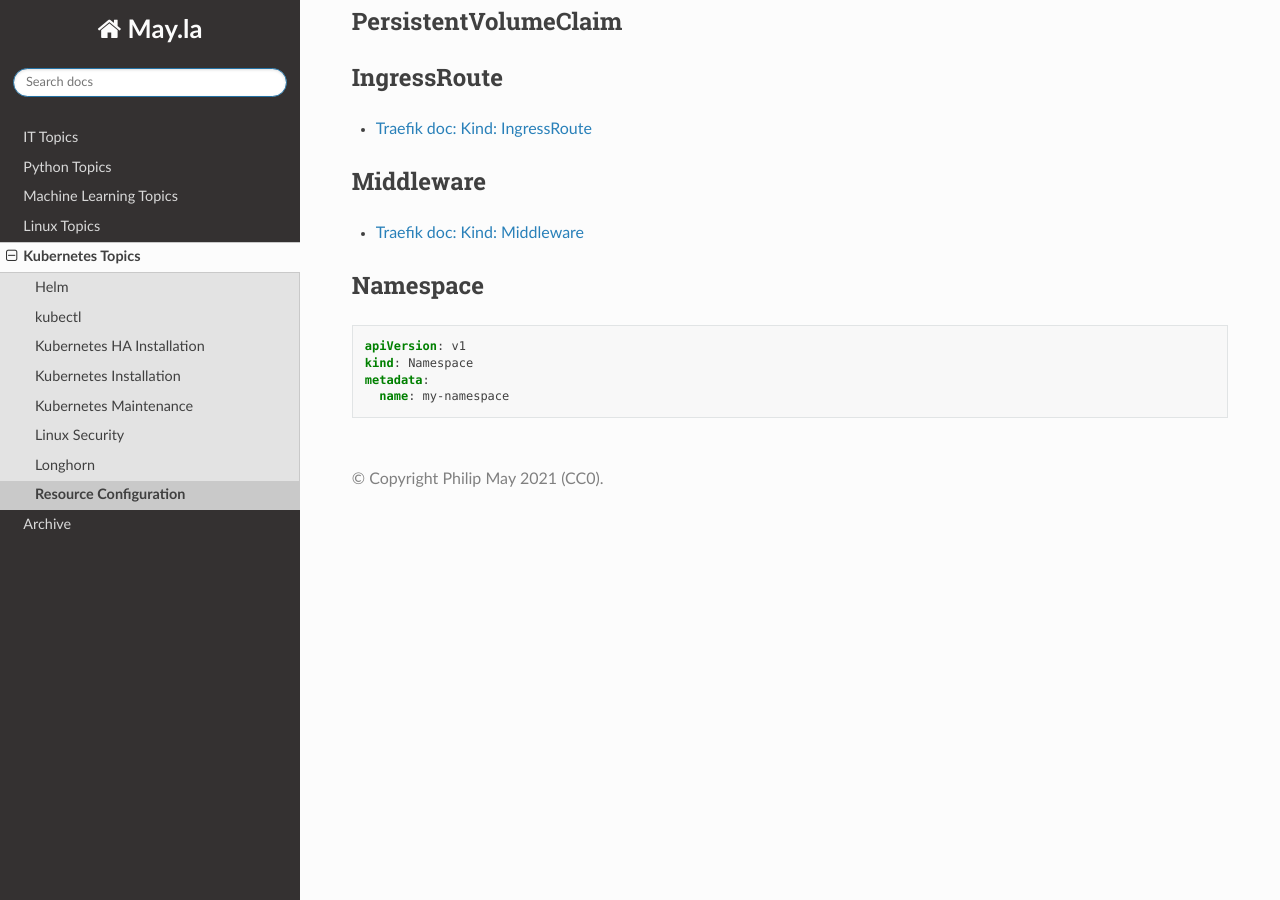
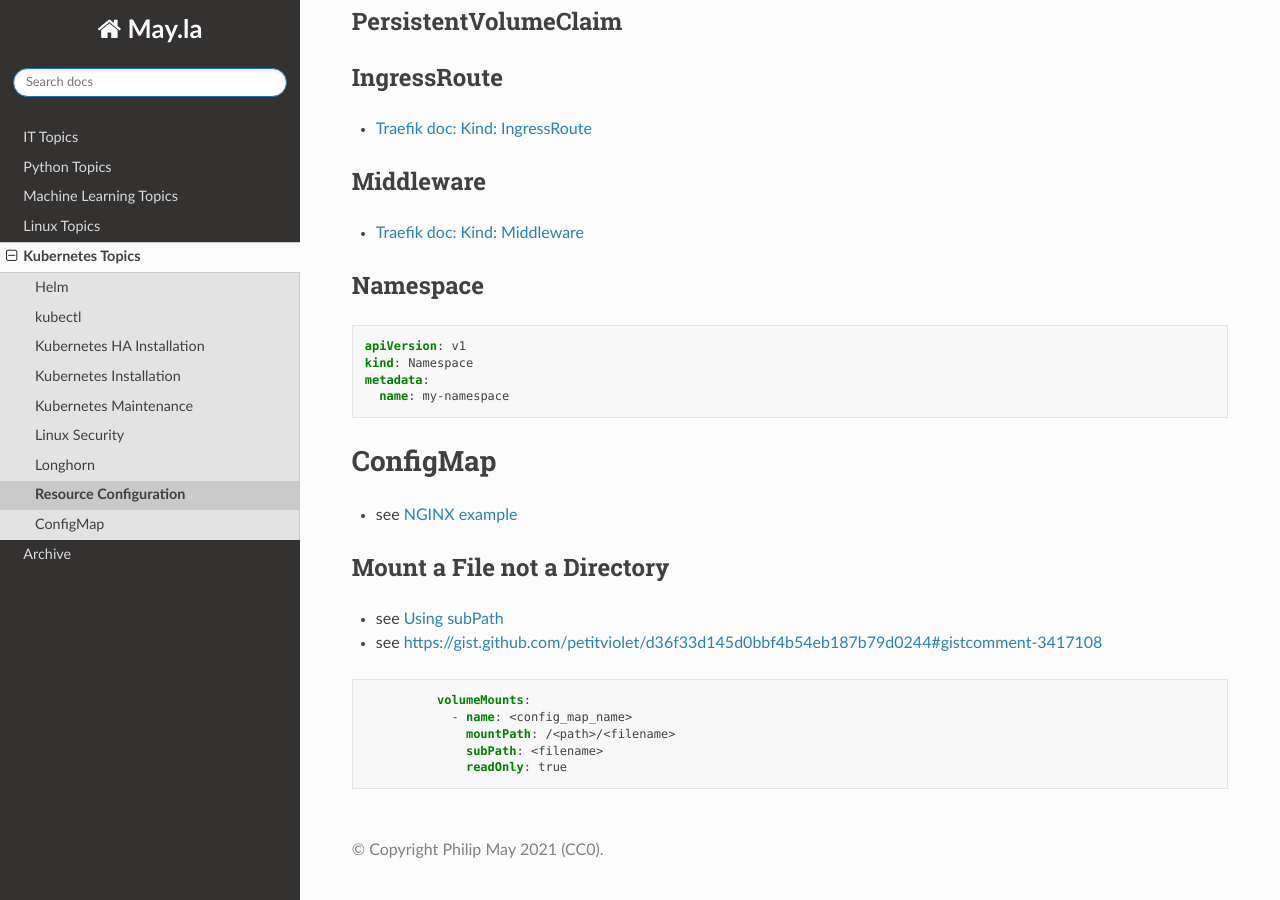
Before and after one commit to PhilipMay/May.la, a Sphinx documentation site: the page built from source/k8s/resource-config.md, in a window 1280 px wide and 900 px high, scrolled down 1287 px. Built offline with Sphinx 7.4.7 and the Read the Docs theme 2.0.0, drawn with Linux system fonts in a browser that asks for light colours.

Commit message:
add config map

````diff
--- a/source/k8s/resource-config.md
+++ b/source/k8s/resource-config.md
@@ -71,3 +71,17 @@ kind: Namespace
 metadata:
   name: my-namespace
 ```
+
+# ConfigMap
+- see [NGINX example](https://gist.github.com/petitviolet/d36f33d145d0bbf4b54eb187b79d0244)
+
+## Mount a File not a Directory
+- see [Using subPath](https://kubernetes.io/docs/concepts/storage/volumes/#using-subpath)
+- see https://gist.github.com/petitviolet/d36f33d145d0bbf4b54eb187b79d0244#gistcomment-3417108
+```yaml
+          volumeMounts:
+            - name: <config_map_name>
+              mountPath: /<path>/<filename>
+              subPath: <filename>
+              readOnly: true
+```
````
